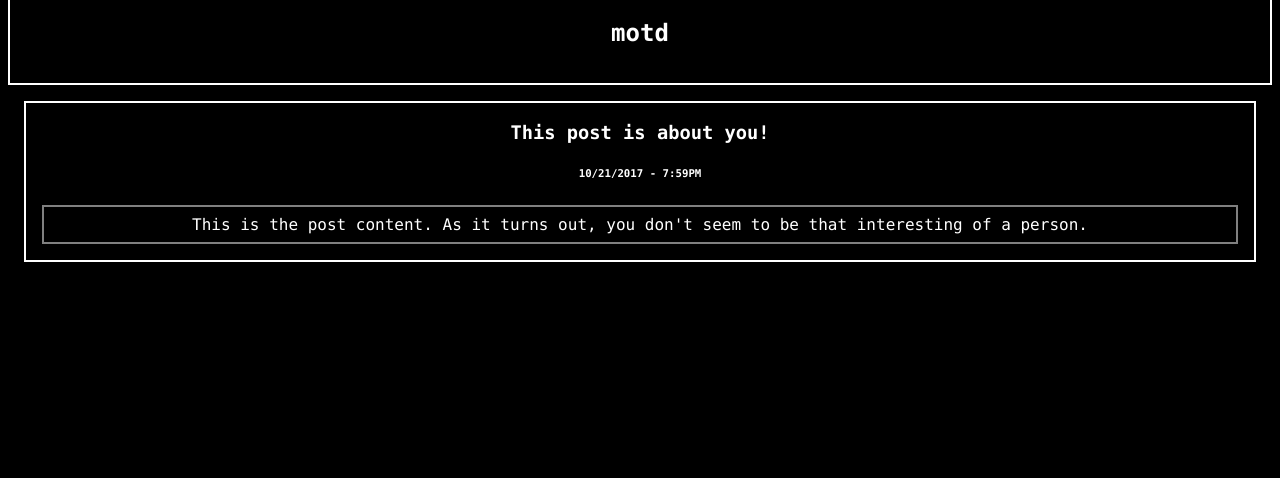
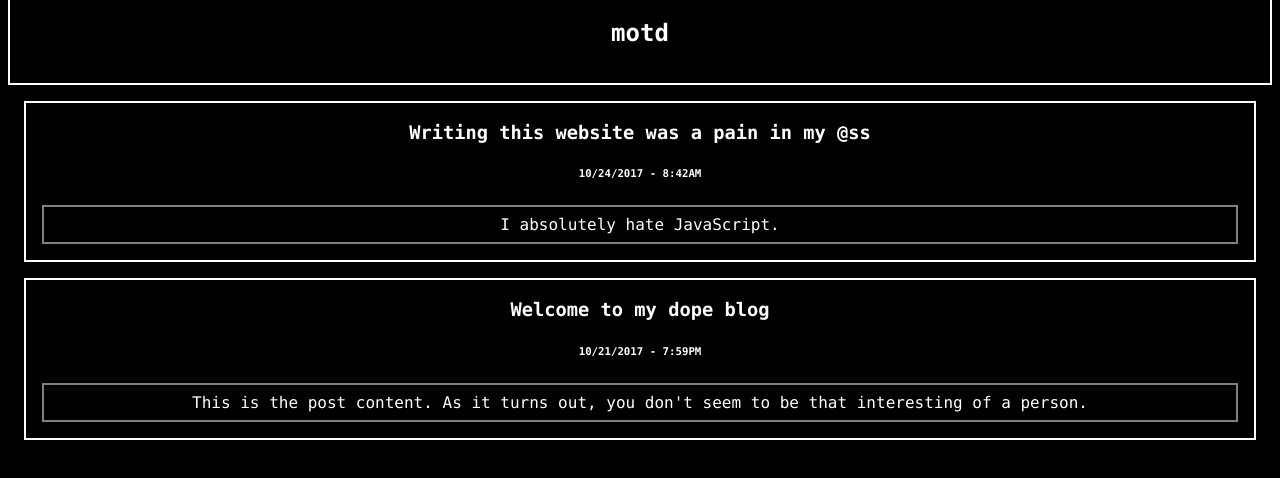
Before and after one commit to Harrell18W/myblog, a plain HTML site: page website/main.html in a window 1280 px wide. Shown: the part 88-566 px from the top of the page. Drawn offline with Linux system fonts and the light colour scheme.

Commit message:
added js to populate page with posts from posts.json

```diff
--- a/website/main.html
+++ b/website/main.html
@@ -7,15 +7,25 @@
 	<script type="text/javascript" src="./main.js"></script>
 </head>
 
-<body id="body" onload="init();">
+<body id="body">
 <div class="titleContainer">
 	<h1 id="title">Welcome to my Dope Blog.</h1>
 	<h2 id="motd">Message of the day.</h2>
+</div>
+<div class="postsContainer" id="posts">
+	<p>You shouldn't be able to see this!</p>
+<!--
+<div class="post">
+	<h3>This post is about you!</h3>
+	<h6>10/21/2017 - 7:59PM</h6>
+	<p>This is the post content. As it turns out, you don't seem to be that interesting of a person.</p>
 </div>
 <div class="post">
 	<h3>This post is about you!</h3>
 	<h6>10/21/2017 - 7:59PM</h6>
 	<p>This is the post content. As it turns out, you don't seem to be that interesting of a person.</p>
 </div>
+-->
+</div>
 </body>
 </html>
--- a/website/main.js
+++ b/website/main.js
@@ -1,7 +1,10 @@
 // JavaScript Document
 
-function init() {
+var posts = 0;
+
+window.onload = function() {
 	loadMain();
+	loadPosts();
 }
 
 function loadMain() {
@@ -14,7 +17,27 @@ function loadMain() {
 		document.getElementById('title').innerHTML = data.title;
 		document.getElementById('motd').innerHTML = data.motd;
 		document.getElementById('body').style.backgroundColor = data.bgColor;
+		posts = data.posts;
 	};
 	request.send();
 
 }
+
+function loadPosts() {
+
+	var request = new XMLHttpRequest();
+	request.open('GET', 'posts.json');
+	request.overrideMimeType('application/json');
+	request.onload = function() {
+		var data = JSON.parse(request.responseText);
+		for(var x = 0; x < posts; x++) {
+			document.getElementById('posts').innerHTML = '<div class="post">\
+							<h3>' + data[x].title + '</h3>\
+							<h6>' + data[x].timestamp + '</h6>\
+							<p>' + data[x].content + '</p>\
+							</div>' + document.getElementById('posts').innerHTML;
+		}
+	};
+	request.send();
+
+}
--- a/website/main.json
+++ b/website/main.json
@@ -2,5 +2,5 @@
 	"title":"Welcome to My Dope Blog",
 	"motd":"motd",
 	"bgColor":"#000000",
-	"posts":1
+	"posts":2
 }
--- /dev/null
+++ b/website/posts.json
@@ -0,0 +1,12 @@
+[
+	{
+		"title":"Welcome to my dope blog",
+		"timestamp":"10/21/2017 - 7:59PM",
+		"content":"This is the post content. As it turns out, you don't seem to be that interesting of a person."
+	},
+	{
+		"title":"Writing this website was a pain in my @ss",
+		"timestamp":"10/24/2017 - 8:42AM",
+		"content":"I absolutely hate JavaScript."
+	}
+]
```
